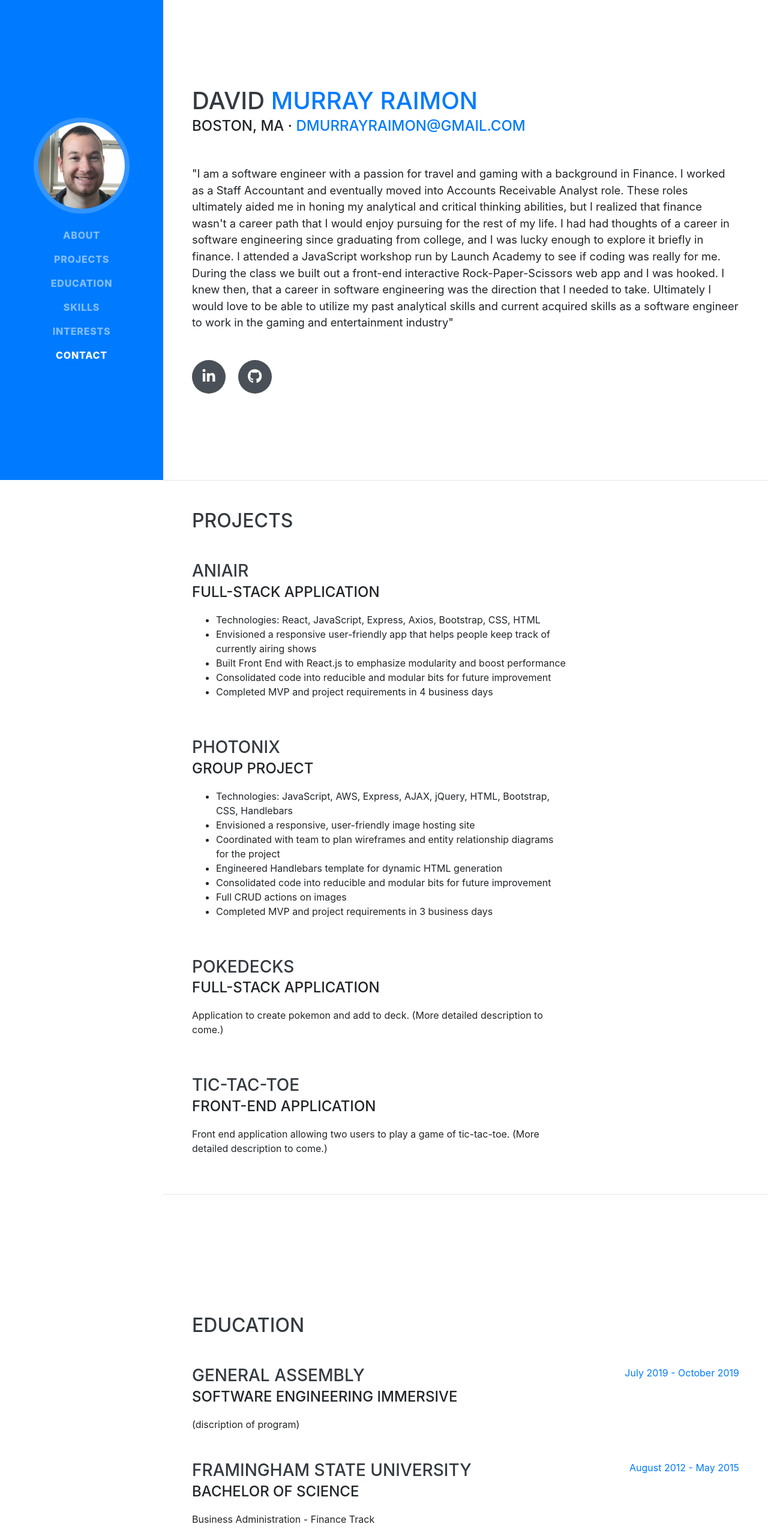
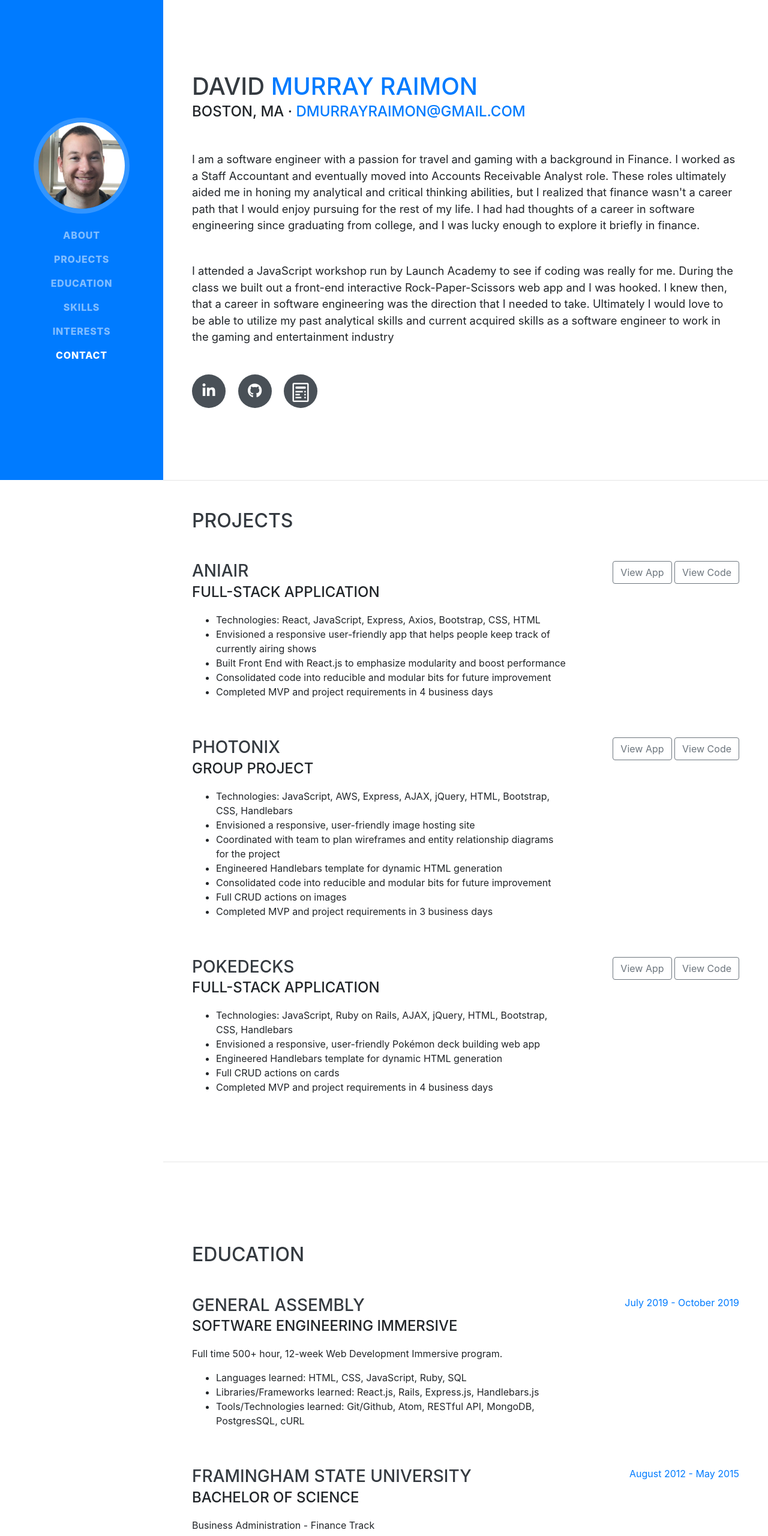
Before and after one commit to D-Raimon/portfolio, a website with bundled scripts: page index.html in a window 1280 px wide. Shown: the top 2560 px of the page at 60% size. Built offline with nearby package versions, Linux system fonts and the light colour scheme; a web font is replaced by a local one.

Commit message:
Add resume img and update info

```diff
--- a/index.html
+++ b/index.html
@@ -30,7 +30,7 @@
     <a class="navbar-brand js-scroll-trigger" href="#page-top">
       <span class="d-block d-lg-none">David Murray Raimon</span>
       <span class="d-none d-lg-block">
-        <img class="img-fluid img-profile rounded-circle mx-auto mb-2" src="img/profile.jpeg" alt="Profile pic">
+        <img class="img-fluid img-profile rounded-circle mx-auto mb-2" src="img/profile.jpeg" alt="David">
       </span>
     </a>
     <button class="navbar-toggler" type="button" data-toggle="collapse" data-target="#navbarSupportedContent" aria-controls="navbarSupportedContent" aria-expanded="false" aria-label="Toggle navigation">
@@ -70,13 +70,20 @@
         <div class="subheading mb-5">Boston, MA ·
           <a href="mailto:dmurrayraimon@gmail.com">dmurrayraimon@gmail.com</a>
         </div>
-        <p class="lead mb-5">"I am a software engineer with a passion for travel and gaming with a background in Finance. I worked as a Staff Accountant and eventually moved into  Accounts Receivable Analyst role. These roles ultimately aided me in honing my analytical and critical thinking abilities, but I realized that finance wasn't a career path that I would enjoy pursuing for the rest of my life. I had had thoughts of a career in software engineering since graduating from college, and I was lucky enough to explore it briefly in finance. I attended a JavaScript workshop run by Launch Academy to see if coding was really for me. During the class we built out a front-end interactive Rock-Paper-Scissors web app and I was hooked. I knew then, that a career in software engineering was the direction that I needed to take. Ultimately I would love to be able to utilize my past analytical skills and current acquired skills as a software engineer to work in the gaming and entertainment industry"</p>
+        <p class="lead mb-5">I am a software engineer with a passion for travel and gaming with a background in Finance. I worked as a Staff Accountant and eventually moved into  Accounts Receivable Analyst role. These roles ultimately aided me in honing my analytical and critical thinking abilities, but I realized that finance wasn't a career path that I would enjoy pursuing for the rest of my life. I had had thoughts of a career in software engineering since graduating from college, and I was lucky enough to explore it briefly in finance.
+        </p>
+        <p class="lead mb-5">
+          I attended a JavaScript workshop run by Launch Academy to see if coding was really for me. During the class we built out a front-end interactive Rock-Paper-Scissors web app and I was hooked. I knew then, that a career in software engineering was the direction that I needed to take. Ultimately I would love to be able to utilize my past analytical skills and current acquired skills as a software engineer to work in the gaming and entertainment industry
+        </p>
         <div class="social-icons">
           <a href="https://www.linkedin.com/in/david-murray-raimon/" target="_blank">
             <i class="fab fa-linkedin-in"></i>
           </a>
           <a href="https://github.com/D-Raimon" target="_blank">
             <i class="fab fa-github"></i>
+          </a>
+          <a class="resume" href="https://resume.creddle.io/resume/9yh8xlc9g53" target="_blank">
+            <img class="resume" src="img/resume.png" alt="Resume"/>
           </a>
         </div>
       </div>
@@ -101,7 +108,9 @@
           </ul>
           </div>
           <div class="resume-date text-md-right">
-            <!-- <span class="text-primary">March 2013 - Present</span> -->
+            <!-- <div><a href="https://d-raimon.github.io/aniair-client/#/sign-up" target="_blank"><img src="img/wanderlog.png" class="project-image"></a></div> -->
+            <button type="button" class="btn btn-outline-secondary" onclick="openInNewTab('https://d-raimon.github.io/aniair-client/#/sign-up')">View App</button>
+            <button type="button" class="btn btn-outline-secondary" onclick="openInNewTab('https://github.com/D-Raimon/aniair-client')">View Code</button>
           </div>
         </div>
 
@@ -120,7 +129,9 @@
             </ul>
           </div>
           <div class="resume-date text-md-right">
-            <!-- <span class="text-primary">December 2011 - March 2013</span> -->
+            <!-- <div><a href="https://d-raimon.github.io/aniair-client/#/sign-up" target="_blank"><img src="img/wanderlog.png" class="project-image"></a></div> -->
+            <button type="button" class="btn btn-outline-secondary" onclick="openInNewTab('https://team-4-the-win.github.io/photo-frontend/')">View App</button>
+            <button type="button" class="btn btn-outline-secondary" onclick="openInNewTab('https://github.com/team-4-the-win/photo-frontend')">View Code</button>
           </div>
         </div>
 
@@ -128,23 +139,31 @@
           <div class="resume-content">
             <h3 class="mb-0">PokeDecks</h3>
             <div class="subheading mb-3">Full-Stack Application</div>
-            <p>Application to create pokemon and add to deck. (More detailed description to come.)</p>
+            <ul>
+              <li>Technologies: JavaScript, Ruby on Rails, AJAX, jQuery, HTML, Bootstrap, CSS, Handlebars</li>
+              <li>Envisioned a responsive, user-friendly Pokémon deck building web app</li>
+              <li>Engineered Handlebars template for dynamic HTML generation</li>
+              <li>Full CRUD actions on cards</li>
+              <li>Completed MVP and project requirements in 4 business days</li>
+            </ul>
           </div>
           <div class="resume-date text-md-right">
-            <!-- <span class="text-primary">July 2010 - December 2011</span> -->
+            <!-- <div><a href="https://d-raimon.github.io/aniair-client/#/sign-up" target="_blank"><img src="img/wanderlog.png" class="project-image"></a></div> -->
+            <button type="button" class="btn btn-outline-secondary" onclick="openInNewTab('https://d-raimon.github.io/pokedeck-full-stack-project-front/')">View App</button>
+            <button type="button" class="btn btn-outline-secondary" onclick="openInNewTab('https://github.com/D-Raimon/pokedeck-full-stack-project-front')">View Code</button>
           </div>
         </div>
 
-        <div class="resume-item d-flex flex-column flex-md-row justify-content-between">
+        <!-- <div class="resume-item d-flex flex-column flex-md-row justify-content-between">
           <div class="resume-content">
             <h3 class="mb-0">Tic-Tac-Toe</h3>
             <div class="subheading mb-3">Front-End Application</div>
             <p>Front end application allowing two users to play a game of tic-tac-toe. (More detailed description to come.)</p>
           </div>
           <div class="resume-date text-md-right">
-            <!-- <span class="text-primary">September 2008 - June 2010</span> -->
+            <span class="text-primary">September 2008 - June 2010</span>
           </div>
-        </div>
+        </div> -->
 
       </div>
 
@@ -160,7 +179,14 @@
           <div class="resume-content">
             <h3 class="mb-0">General Assembly</h3>
             <div class="subheading mb-3">Software Engineering Immersive</div>
-            <div>(discription of program)</div>
+            <div>
+              <p>Full time 500+ hour, 12-week Web Development Immersive program.</p>
+              <ul>
+                <li>Languages learned: HTML, CSS, JavaScript, Ruby, SQL</li>
+                <li>Libraries/Frameworks learned: React.js, Rails, Express.js, Handlebars.js</li>
+                <li>Tools/Technologies learned: Git/Github, Atom, RESTful API, MongoDB, PostgresSQL, cURL</li>
+              </ul>
+            </div>
             <!-- <p></p> -->
           </div>
           <div class="resume-date text-md-right">
@@ -272,8 +298,8 @@
     <section class="resume-section p-3 p-lg-5 d-flex align-items-center" id="interests">
       <div class="w-100">
         <h2 class="mb-5">Interests</h2>
-        <p>Apart from being a software engineer, I enjoy most of my time being... (tbd)</p>
-        <p class="mb-0">When forced indoors, I... (tbd)</p>
+        <p>Apart from being a software engineer, I enjoy most of my time playing soccer and tinkering with my car. If it's nice out there is a high likelihood of finding me practicing free kicks at a soccer field or finding a place to play some pickup games. I also enjoy spending my time making small improvements to my car whether they be cosmetic or performance enhancements.</p>
+        <p class="mb-0">When forced indoors, I enjoy spending my time gaming and reading manga. I currently do most of my gaming on the PS4 with FIFA 20 taking up the majority of the alloted time with some Destiny on the side. When reading manga I am always looking for a new series to discover and a favorite app of mine that I use for accomplishing this is called tachiyomi and can be found on <a target="_blank" href="https://github.com/inorichi/tachiyomi">Github</a>.</p>
       </div>
     </section>
 
@@ -282,14 +308,12 @@
     <section class="resume-section p-3 p-lg-5 d-flex align-items-center" id="awards">
       <div class="w-100">
         <h2 class="mb-5">Contact</h2>
-        <!-- <ul class="fa-ul mb-0">
+         <ul class="fa-ul mb-0">
           <li>
-            <i class="fa-li fa fa-trophy text-warning"></i>
-            Google Analytics Certified Developer</li>
+            Email: dmurrayraimon@gmail.com</li>
           <li>
-            <i class="fa-li fa fa-trophy text-warning"></i>
-            Mobile Web Specialist - Google Certification</li>
-          <li>
+            Phone: (978) 235-3270</li>
+          <!--<li>
             <i class="fa-li fa fa-trophy text-warning"></i>
             1<sup>st</sup>
             Place - University of Colorado Boulder - Emerging Tech Competition 2009</li>
```
Also changed, not shown: img/research.png (added), img/resume.png (added).
